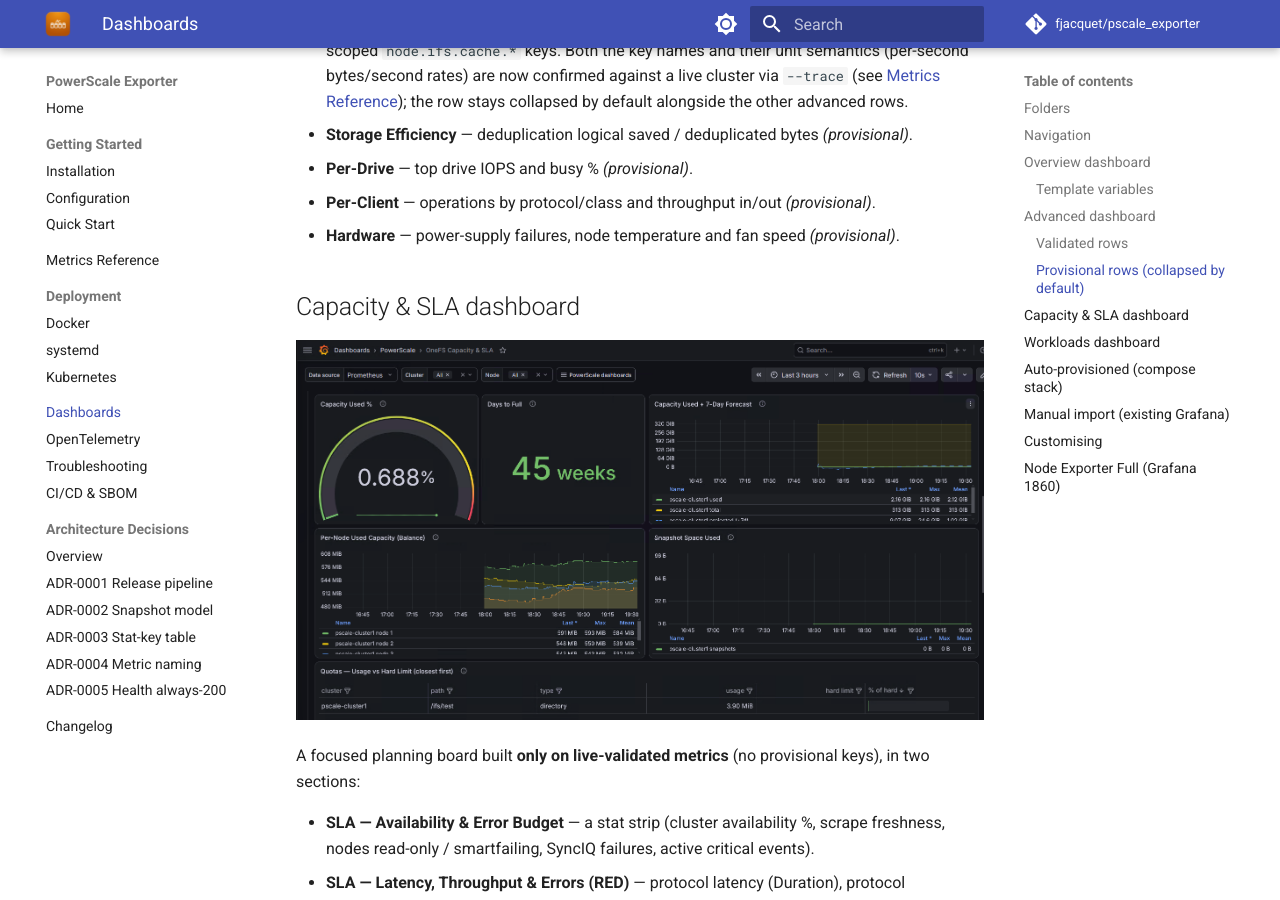
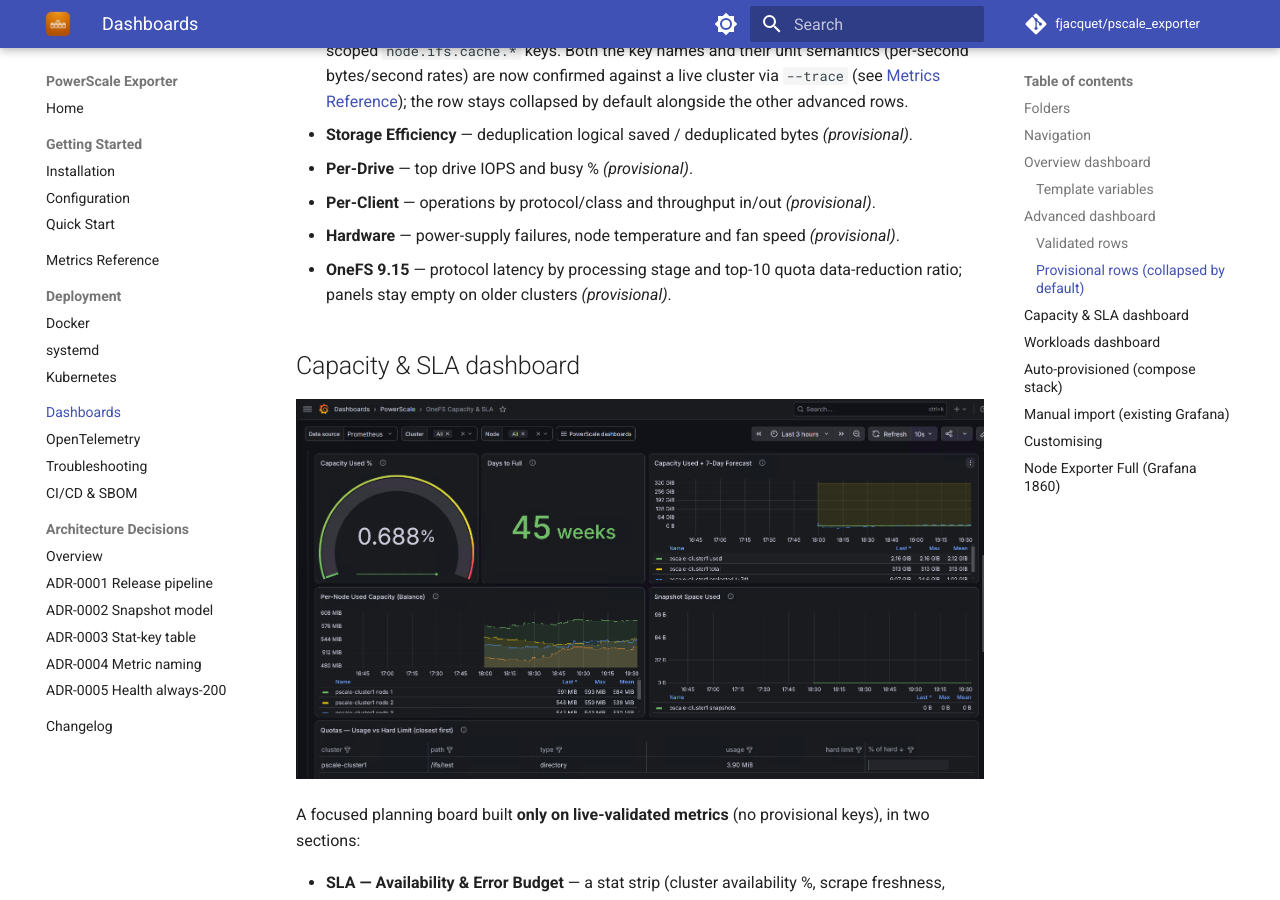
Before and after one commit to fjacquet/pscale_exporter, an MkDocs documentation site: the page built from docs/dashboards.md, in a window 1280 px wide and 900 px high, scrolled down 3691 px. Built offline with MkDocs 1.6.1 and Material for MkDocs 9.7.7, drawn with Linux system fonts in a browser that asks for light colours; comment, search, counter and statistics services are not loaded.

Commit message:
feat(grafana): add OneFS 9.15 row to the advanced dashboard
Collapsed row with protocol latency by stage and top-10 quota
reduction ratio; empty on clusters older than 9.15.

Co-Authored-By: Claude Sonnet 5.5 <noreply@anthropic.com>

```diff
--- a/docs/dashboards.md
+++ b/docs/dashboards.md
@@ -115,6 +115,7 @@ confirmed against a live cluster.
 - **Per-Drive** — top drive IOPS and busy % *(provisional)*.
 - **Per-Client** — operations by protocol/class and throughput in/out *(provisional)*.
 - **Hardware** — power-supply failures, node temperature and fan speed *(provisional)*.
+- **OneFS 9.15** — protocol latency by processing stage and top-10 quota data-reduction ratio; panels stay empty on older clusters *(provisional)*.
 
 ## Capacity & SLA dashboard
 
```
Also changed, not shown: 1 other file.
